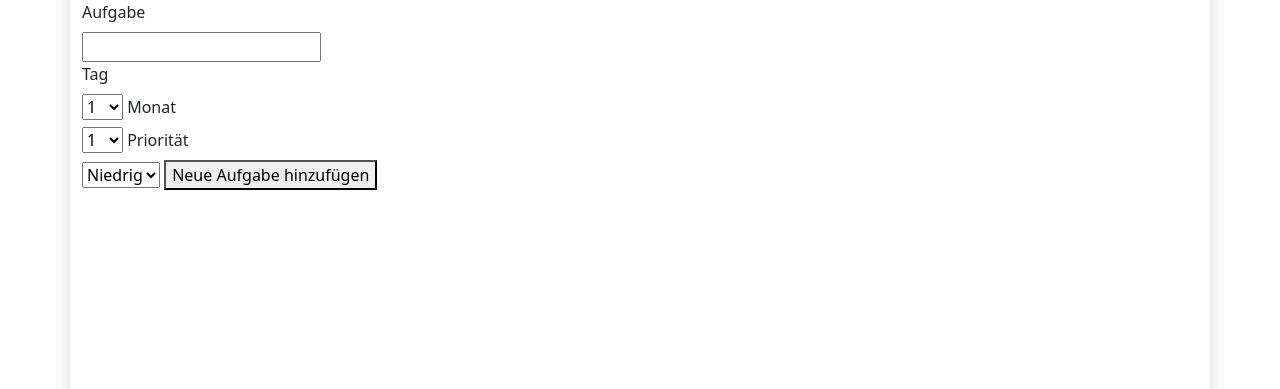
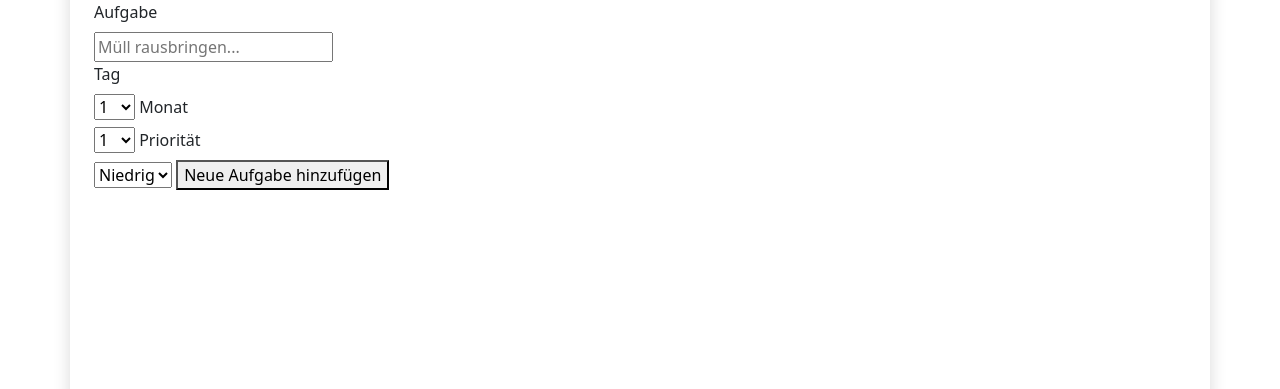
Before and after one commit to LeonardK2020/Klausurersatzleistung, a Flask app: page /Aufgaben in a window 1280 px wide. Shown: the part 93-482 px from the top of the page. Run offline with Flask 3, Linux system fonts and the light colour scheme; some libraries are stand-ins or nearby versions.

Commit message:
Aufgaben seite placeholder

```diff
--- a/templates/Aufgaben.html
+++ b/templates/Aufgaben.html
@@ -21,9 +21,11 @@
                 </form>
             </div>
         </nav>
-        <form action="/newTask" method="POST">
+
+
+        <form class="container"action="/newTask" method="POST">
             <label for="name">Aufgabe</label><br>
-            <input type="text" id="name" name="name" required><br>
+            <input style="color: rgba(255, 255, 255, 0.212)"placeholder="Müll rausbringen..."type="text" id="name" name="name" required><br>
 
             <label for="aufgaben_tag">Tag</label><br>
             <select id="aufgaben_tag" name="aufgaben_tag" required>
```
